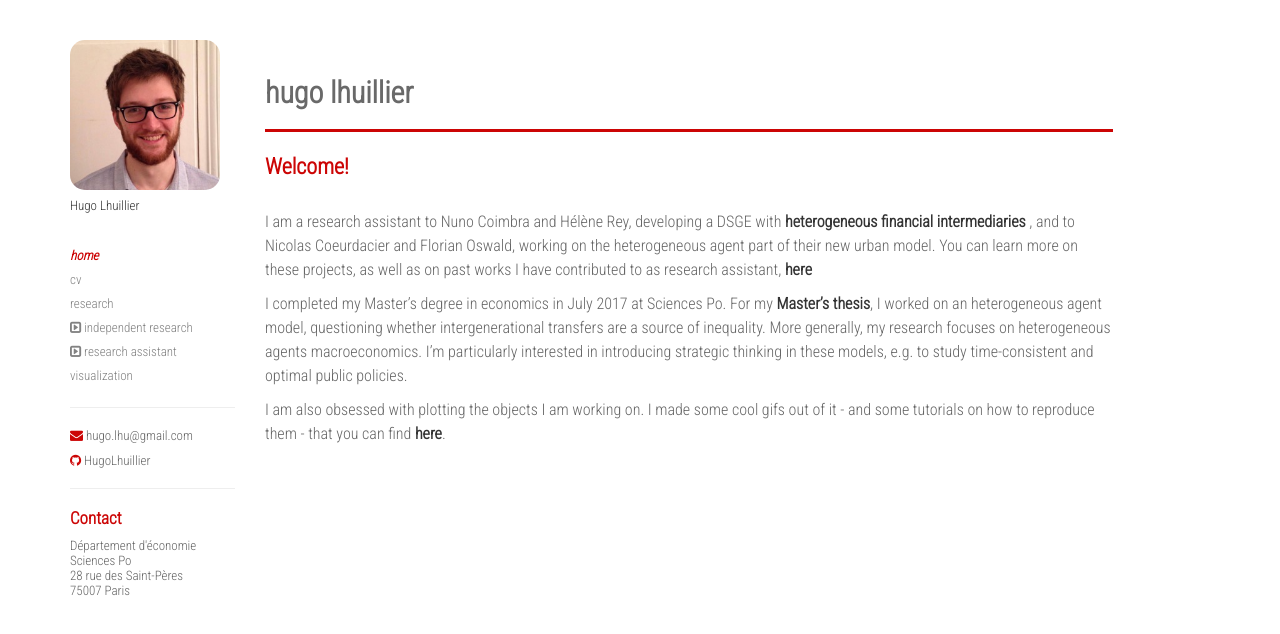
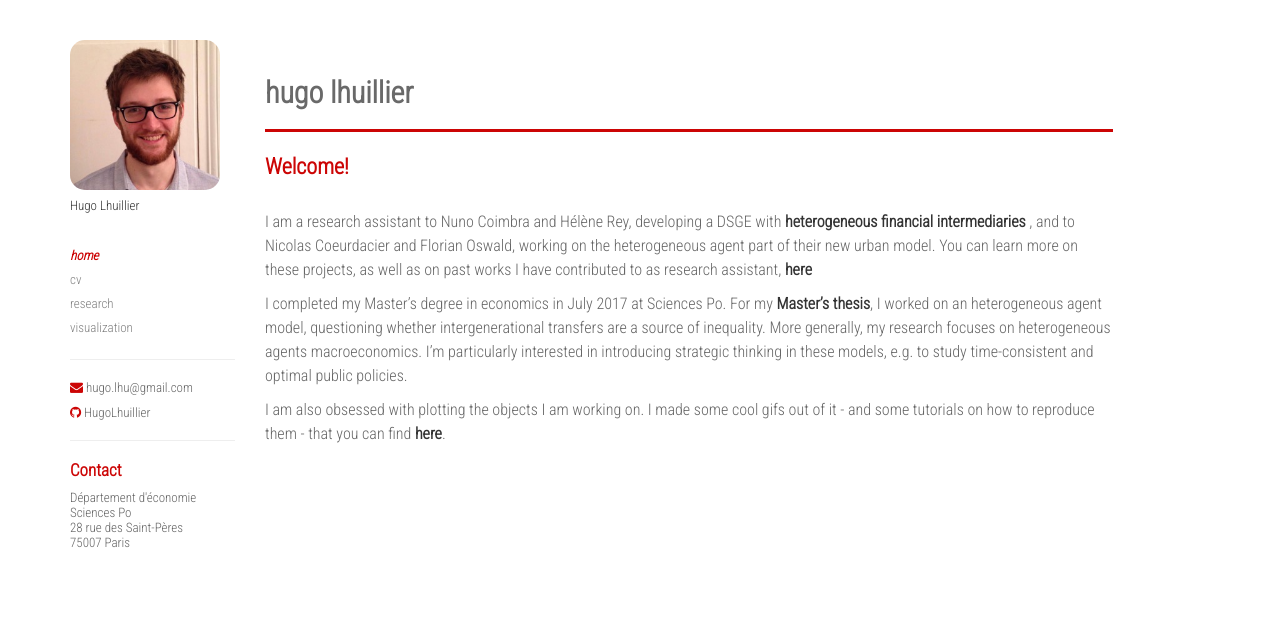
Before and after one commit to HugoLhuillier/hugolhuillier.github.io, a Jekyll site: the page built from index.md, in a window 1280 px wide. Shown: the top 634 px of the page. Built offline with Jekyll 4.4.1, drawn with Linux system fonts in a browser that asks for light colours; nearby versions of some CDN libraries.

Commit message:
:art: new menu

```diff
--- a/_includes/nav.html
+++ b/_includes/nav.html
@@ -2,11 +2,11 @@
   <ul>
     {% for pag in site.data.menu %}
       <li><a href="{{ pag.href }}" {% if page.url == pag.href %} class="active" {% endif %}>{{ pag.title }}</a>
-      {% if pag.subcategories != null %}
+      <!-- {% if pag.subcategories != null %}
         {% for subcat in pag.subcategories %}
           <li><a href="{{ subcat.subhref }}" {% if page.url == subcat.subhref %} class="active" {% endif %}> <i class="fa fa-toggle-right" aria-hidden="true"></i> {{ subcat.subtitle }}</a></li>
         {% endfor %}
-      {% endif %}
+      {% endif %} -->
       </li>
     {% endfor %}
     <!-- <li><a href="/" {% if page.url == "/" %}class="active"{% endif %}>Home bis</a></li> -->
```
